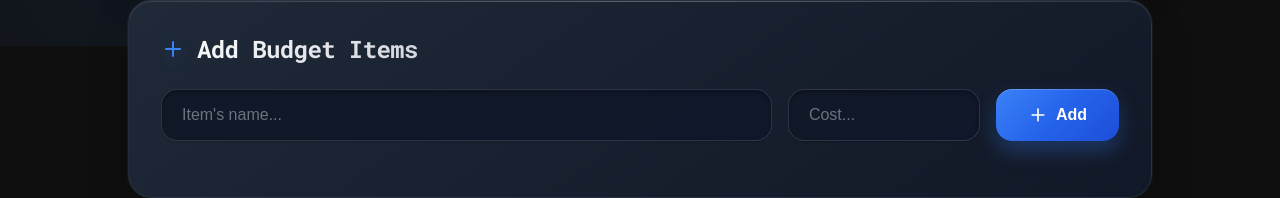
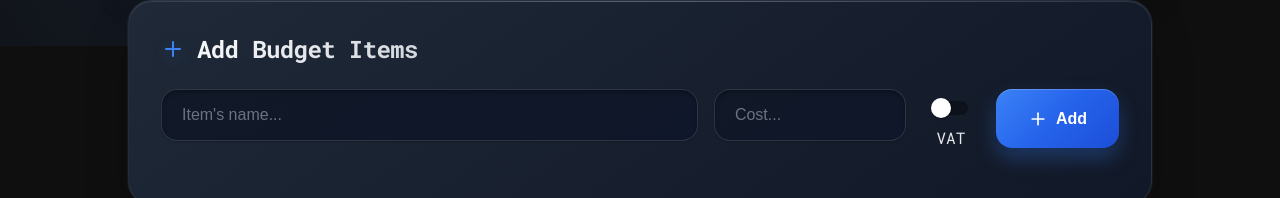
Before and after one commit to V12MUSLIM/E7sebhaly, a React (Vite) app: page / in a window 1280 px wide. Shown: the part 754-952 px from the top of the page. Built offline with nearby package versions, Linux system fonts and the light colour scheme.

Commit message:
update file ItemManager and add styls switch

```diff
--- a/src/BudgetTracker.css
+++ b/src/BudgetTracker.css
@@ -713,3 +713,40 @@
     padding: 1.25rem;
   }
 }
+
+
+/* style switch */
+.switch-fixed{
+  display: flex;
+  flex-direction: column;
+  align-items: center;
+  width: auto;
+}
+.switch-fixed {
+  display: flex;
+  flex-direction: column;
+  align-items: center;
+  width: auto;
+  position: relative;
+}
+
+.alert {
+  padding: 12px 16px;
+  border-radius: 8px;
+  margin-top: 0;
+  padding: 8px 12px;
+  display: none;
+  position: absolute;
+  bottom: 100%;
+  transform: translateX(-50%) translateY(-8px);
+  z-index: 10;
+  white-space: nowrap;
+  background: #22224b;
+  color: #fff;
+  box-shadow: 0 4px 16px rgba(0,0,0,0.2);
+  border: 1px solid #3b82f6;
+}
+
+.switch-fixed:hover .alert {
+  display: block;
+}
--- a/src/ItemManager.jsx
+++ b/src/ItemManager.jsx
@@ -1,10 +1,11 @@
 import { useState } from "react";
 import { Plus, Trash2 } from "lucide-react";
+import Switch from '@mui/material/Switch';
 
 export default function ItemManager({ items, onAddItem, onRemoveItem }) {
   const [itemName, setItemName] = useState("");
   const [itemCost, setItemCost] = useState("");
-
+  const [vatEnabled, setVatEnabled] = useState(false);
   function handleAddItem() {
     if (itemName.trim() && itemCost.trim() && !isNaN(parseFloat(itemCost))) {
       const newItem = {
@@ -24,6 +25,15 @@ export default function ItemManager({ items, onAddItem, onRemoveItem }) {
     }
   };
 
+  const handleVatSwitch = (e) => {
+    setVatEnabled(e.target.checked);
+    if (e.target.checked && itemCost.trim() && !isNaN(parseFloat(itemCost))) {
+      const cost = parseFloat(itemCost);
+      const Tax = cost + (cost * 0.14);
+      setItemCost(Tax.toFixed(2));
+    }
+  };
+
   return (
     <>
       <div className="card">
@@ -31,7 +41,6 @@ export default function ItemManager({ items, onAddItem, onRemoveItem }) {
           <Plus className="icon-blue" size={24} />
           <h2>Add Budget Items</h2>
         </div>
-
         <div className="input-group">
           <div className="input-flex">
             <input
@@ -52,6 +61,14 @@ export default function ItemManager({ items, onAddItem, onRemoveItem }) {
               onKeyPress={handleKeyPress}
               className="input"
             />
+          </div>
+          <div className="switch-fixed">
+            <span className="alert">VAT. is an additional 14% of your original price.</span>
+            <Switch
+              checked={vatEnabled}
+              onChange={handleVatSwitch}
+            />
+            <span>VAT</span>
           </div>
           <button onClick={handleAddItem} className="btn-primary">
             <Plus size={20} />
```
